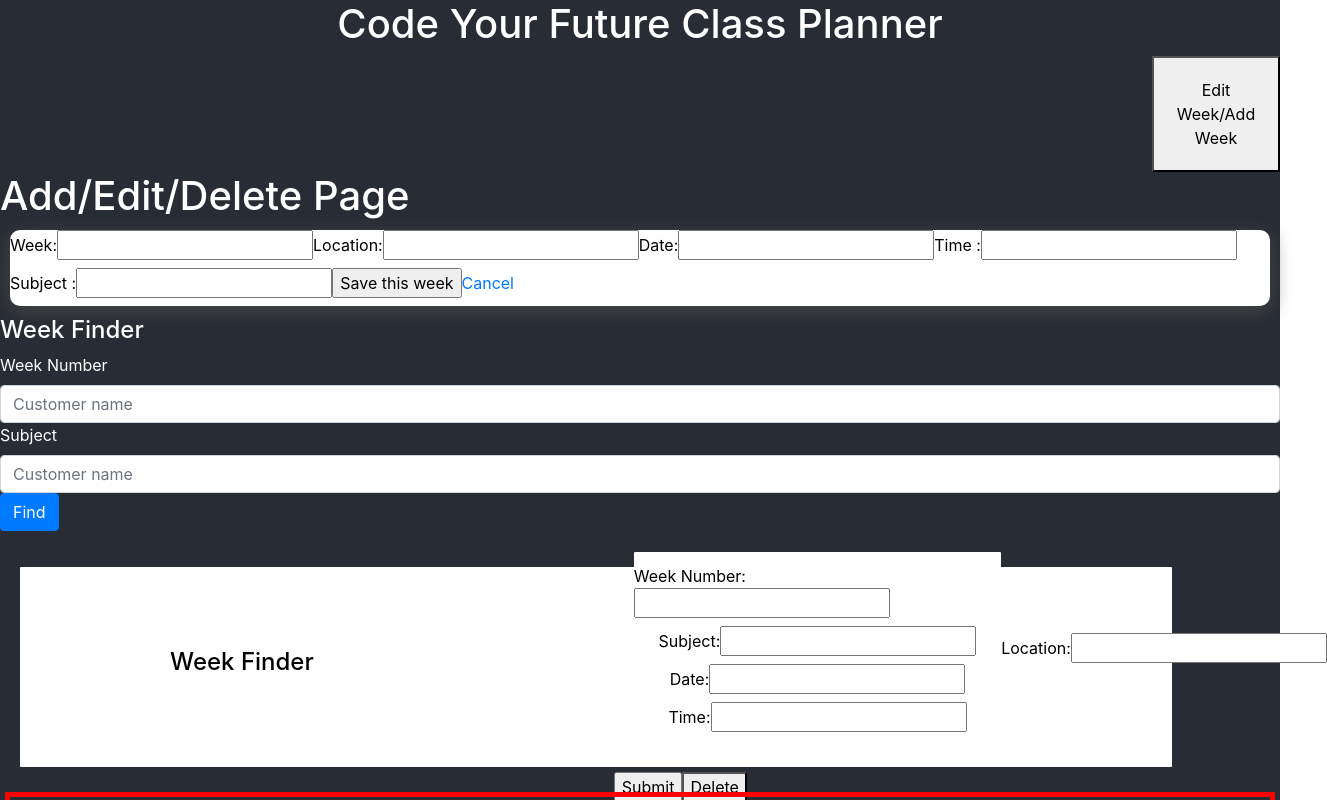
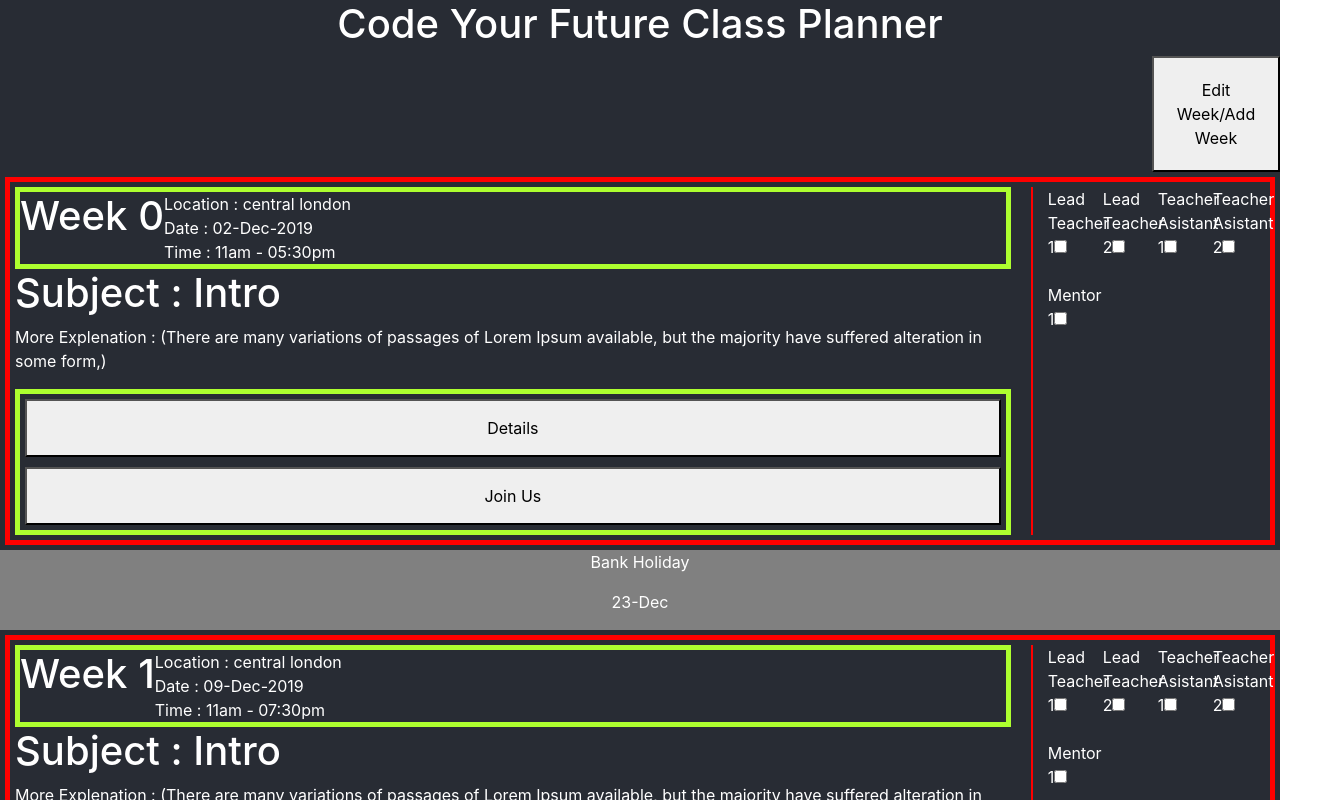
Before and after one commit to CodeYourFuture/class-planner-capgemini-hackathon, a React (Create React App) app in the folder frontend/: page / in a window 1280 px wide. Shown: the top 800 px of the page, 1327 px wide, since content can reach past the window. Built offline with nearby package versions, Linux system fonts and the light colour scheme.

Commit message:
App.js cleared

```diff
--- a/frontend/src/App.js
+++ b/frontend/src/App.js
@@ -1,6 +1,6 @@
 import React from "react";
 import EachWeek from "./EachWeek";
-import AddEditDelete from "./AddEditDelete/AddEditDelete";
+
 import "./App.css";
 
 function App() {
@@ -8,7 +8,7 @@ function App() {
     <div className="App-header">
       <h1>Code Your Future Class Planner</h1>
       <button className="edit-button">Edit Week/Add Week</button>
-      <AddEditDelete />
+
       <EachWeek
         week="0"
         location="central london"
```
